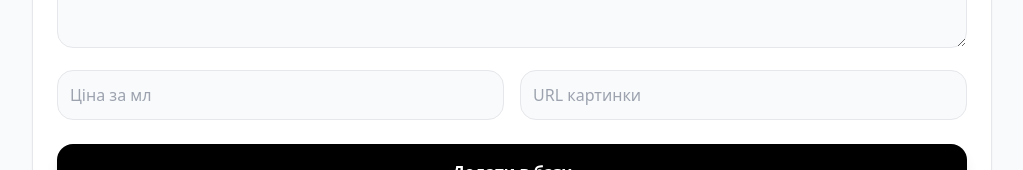
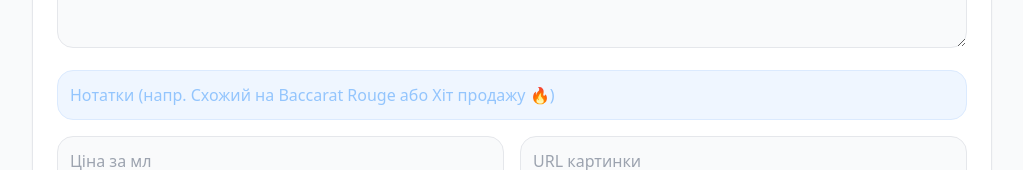
Before and after one commit to RusnakOleg/Fresh-Doze-app, a React (Vite) app in the folder fresh-doze-shop/: page /admin-panel in a window 1280 px wide. Shown: the part 285-455 px from the top of the page, without its empty margins (128-1151 px from the left). Built offline with nearby package versions, Linux system fonts and the light colour scheme; no server answers; the database is empty; sample sign-in values are in the browser's storage.

Commit message:
add filed for notes for admin panel

```diff
--- a/fresh-doze-shop/src/AdminPages/Admin.jsx
+++ b/fresh-doze-shop/src/AdminPages/Admin.jsx
@@ -24,6 +24,7 @@ export default function Admin() {
   const [imageUrl, setImageUrl] = useState("");
   const [category, setCategory] = useState("men");
   const [editId, setEditId] = useState(null);
+  const [notes, setNotes] = useState("");
 
   // --- Стейт для Фільтрів та Пошуку ---
   const [searchTerm, setSearchTerm] = useState("");
@@ -102,6 +103,7 @@ export default function Admin() {
       description,
       imageUrl,
       category,
+      notes,
       pricePerMl: Number(price),
       isAvailable: true,
     };
@@ -125,6 +127,7 @@ export default function Admin() {
     setImageUrl("");
     setCategory("men");
     setEditId(null);
+    setNotes("");
   };
 
   const startEdit = (p) => {
@@ -135,6 +138,7 @@ export default function Admin() {
     setDescription(p.description || "");
     setImageUrl(p.imageUrl || "");
     setCategory(p.category || "men");
+    setNotes(p.notes || "");
     window.scrollTo({ top: 0, behavior: "smooth" });
   };
 
@@ -204,6 +208,12 @@ export default function Admin() {
           onChange={(e) => setDescription(e.target.value)}
           placeholder="Опис аромату..."
           className="w-full mt-4 p-3 bg-gray-50 border rounded-2xl h-24 outline-none focus:ring-2 focus:ring-blue-500"
+        />
+        <input
+          value={notes}
+          onChange={(e) => setNotes(e.target.value)}
+          placeholder="Нотатки (напр. Схожий на Baccarat Rouge або Хіт продажу 🔥)"
+          className="w-full mt-4 p-3 bg-blue-50 border border-blue-100 rounded-2xl outline-none focus:ring-2 focus:ring-blue-500 placeholder:text-blue-300"
         />
         <div className="grid grid-cols-1 md:grid-cols-2 gap-4 mt-4">
           <input
@@ -334,6 +344,11 @@ export default function Admin() {
                 <h3 className="text-lg font-bold text-gray-900 mt-1">
                   {p.brand} {p.name}
                 </h3>
+                {p.notes && (
+                  <p className="text-[11px] font-bold text-orange-600 bg-orange-50 px-2 py-0.5 rounded-lg inline-block mt-1">
+                    {p.notes}
+                  </p>
+                )}
                 <p className="text-gray-500 font-semibold">
                   {p.pricePerMl} грн/мл
                 </p>
```
